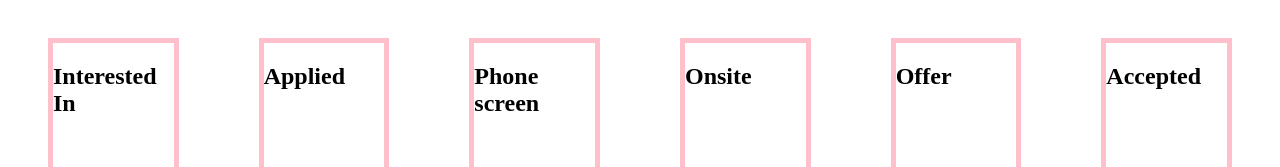
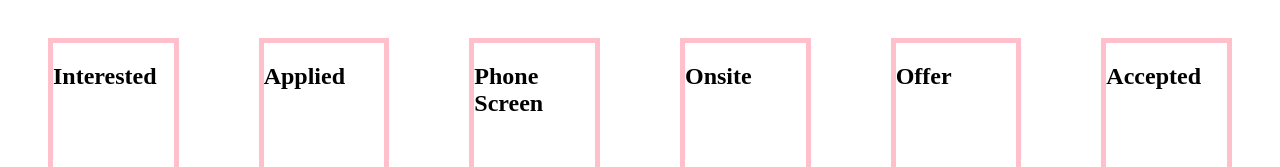
Before and after one commit to octopod-es/octopodes, a React app: page / in a window 1280 px wide. Shown: the part 144-311 px from the top of the page. Built offline with nearby package versions, Linux system fonts and the light colour scheme; the HTML template or start-up script is replaced by a standard one.

Commit message:
hardcard funciton working (exclamation points)

```diff
--- a/src/client/components/addCardButton.jsx
+++ b/src/client/components/addCardButton.jsx
@@ -5,7 +5,6 @@ const AddCardButton = (props) => {
         <button
         type = 'submit'
         onClick = {() => {
-            console.log(props.hello);
             return (props.dispatchNewCard())}}
          > + </button>
     )
--- a/src/client/components/board.jsx
+++ b/src/client/components/board.jsx
@@ -11,7 +11,12 @@ const mapDispatchToProps = (dispatch) => ({
 })
 
 const mapStateToProps = (state) => ({
-  columns: state.jobCards.columns,
+  interested: state.jobCards.interested,
+  applied: state.jobCards.applied,
+  phone: state.jobCards.phone,
+  onsite: state.jobCards.onsite,
+  offer: state.jobCards.offer,
+  accepted: state.jobCards.accepted,
 })
 
 class Board extends Component {
@@ -23,15 +28,16 @@ class Board extends Component {
   }
 
   render() {
-    const columnHeaders = ['Interested In', 'Applied', 'Phone screen', 'Onsite', 'Offer', 'Accepted'];
+    const columnHeaders = ['Interested', 'Applied', 'Phone Screen', 'Onsite', 'Offer', 'Accepted'];
+    const stateProperties = ['interested', 'applied', 'phone', 'onsite', 'offer', 'accepted'];
     const displayColumn = [];
     for (let i = 0; i < columnHeaders.length; i += 1) {
-      displayColumn.push(<Column id={`${columnHeaders[i]}`} key={`${columnHeaders[i]}`} />);
+      displayColumn.push(<Column id={`${stateProperties[i]}`} column={`${columnHeaders[i]}`} key={`${columnHeaders[i]}`} />);
     }
     return (
       <div>
         <div>
-          <AddCardButton hello='world' dispatchNewCard={this.props.dispatchNewCard}/>
+          <AddCardButton dispatchNewCard={this.props.dispatchNewCard}/>
         </div>
         <div id='board'
           style={{
--- a/src/client/components/card.jsx
+++ b/src/client/components/card.jsx
@@ -1,4 +1,5 @@
 import React, {Component} from 'react';
+import { submitInfoActionCreator } from '../actions/actions';
 
 class Card extends Component {
   constructor(props) {
@@ -11,22 +12,38 @@ class Card extends Component {
     const style = {
       backgroundColor: 'blue'
     }
-    if(this.props.newCard && this.props.columnID === 'Interested In'){
+    if(this.props.newCard && this.props.columnID === 'interested'){
       return (
         <div id="card">
           <form action="Create Card">
-            <input type="text" placeholder="Company" />
+            <input id="company" type="text" placeholder="Company" />
             <br />
-            <input type="text" placeholder="Role" />
+            <input id="role" type="text" placeholder="Role" />
             <br />
-            <input type="text" placeholder="Link" />
+            <input id="link" type="text" placeholder="Link" />
             <br />
-            <button type="button">Add Info</button>
+            <button type="button" onClick={() => {
+              return this.props.dispatchSubmitInfo(document.getElementById('company').value, document.getElementById('role').value, document.getElementById('link').value);
+              }}>Add Info</button>
           </form>
         </div>
       );
     }
-    return null;
+    else if (this.props.inArray){
+      return (
+        <div className="hard card">
+          <label>Company: </label><span>{this.props.jobObject.company}</span>
+          <br/>
+          <label>Role: </label><span>{this.props.jobObject.role}</span>
+          <br/>
+          <label>Link: </label><span>{this.props.jobObject.link}</span>
+          <br/>
+        </div>
+      );
+    }
+    else {
+     return null;
+    }
   }
 };
 
--- a/src/client/components/column.jsx
+++ b/src/client/components/column.jsx
@@ -6,10 +6,17 @@ import * as actions from '../actions/actions'
 const mapStateToProps = (state) => ({
   newCard: state.jobCards.newCard,
   interested: state.jobCards.interested,
+  applied: state.jobCards.applied,
+  phone: state.jobCards.phone,
+  onsite: state.jobCards.onsite,
+  offer: state.jobCards.offer,
+  accepted: state.jobCards.accepted,
 });
 const mapDispatchToProps = (dispatch) => ({
-  submitInfo: dispatch(actions.submitInfoActionCreator())
-});
+  dispatchSubmitInfo: (company, role, link) => {
+    return dispatch(actions.submitInfoActionCreator(company, role, link))
+  },
+})
 
 class Column extends Component {
   constructor(props) {
@@ -20,10 +27,11 @@ class Column extends Component {
   }
 
   render() {
-    // const relevantCards = [];
-    // for (let i = 0; i < this.props.id.length; i += 1){
-    //   relevantCards.push(<Component />)
-    // }
+    const relevantCards = [];
+    const arrayInState = this.props[this.props.id];
+    for (let i = 0; i < arrayInState.length; i += 1){
+      relevantCards.push(<Card jobObject={arrayInState[i]} inArray={true} key={`arrayCard${i}`}/>)
+    }
     return (
       <div id='column' style={{
         margin: '40px',
@@ -31,9 +39,9 @@ class Column extends Component {
         width: '200px',
         height: '200px',
         }}>
-        <h2>{this.props.id}</h2>
-        <Card newCard={this.props.newCard} submitInfo={this.props.submitInfo} columnID={this.props.id}/>
-        {/* { relevantCards } */}
+        <h2>{this.props.column}</h2>
+        <Card newCard={this.props.newCard} dispatchSubmitInfo={this.props.dispatchSubmitInfo} columnID={this.props.id}/>
+        { relevantCards }
       </div>
     )
   }
--- a/src/client/reducers/jobCardsReducer.js
+++ b/src/client/reducers/jobCardsReducer.js
@@ -6,6 +6,7 @@ const initialState = {
   phone: [],
   onsite: [],
   offer: [],
+  accepted: [],
   newCard: false,
   columns: ['Interested', 'Applied', 'Phone Screen', 'Onsite', 'Offer'],
 };
```
